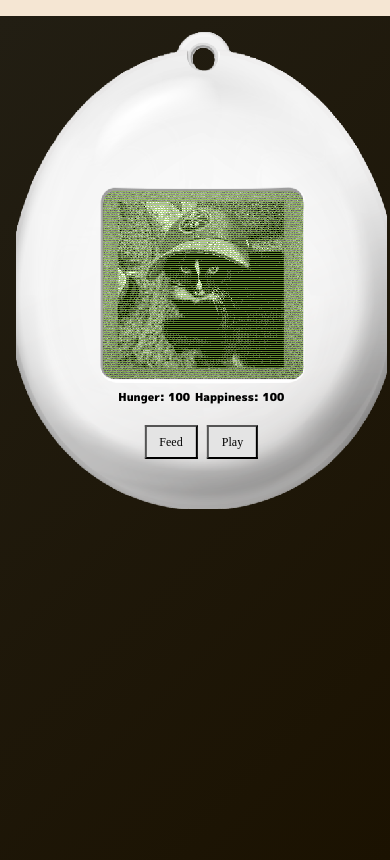
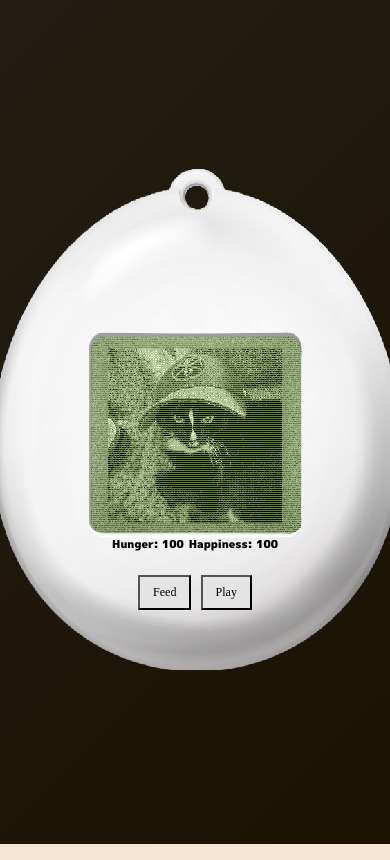
Before and after one commit to sbeer3/beannietchi, a React (Vite) app: page / in a window 390 px wide. Built offline with nearby package versions, Linux system fonts and the light colour scheme.

Commit message:
fixing timersc

```diff
--- a/src/App.css
+++ b/src/App.css
@@ -223,15 +223,20 @@
 /* Mobile responsive styles */
 @media (max-width: 768px) {
   .app {
-    margin: 1rem auto;
-    padding: 1rem;
+    margin: 0 auto;
+    padding: 0;
+    display: flex;
+    align-items: center;
+    justify-content: center;
+    min-height: 100vh;
   }
 
   .tamagotchi-shell {
-    width: 90vw;
-    max-width: 400px;
+    width: 100vw;
+    max-width: 100vw;
     height: auto;
     aspect-ratio: 500 / 650;
+    margin: 0;
   }
 
   .tamagotchi-screen {
@@ -267,7 +272,8 @@
 
 @media (max-width: 480px) {
   .tamagotchi-shell {
-    width: 95vw;
+    width: 100vw;
+    max-width: 100vw;
   }
 
   .tamagotchi-screen {
```
